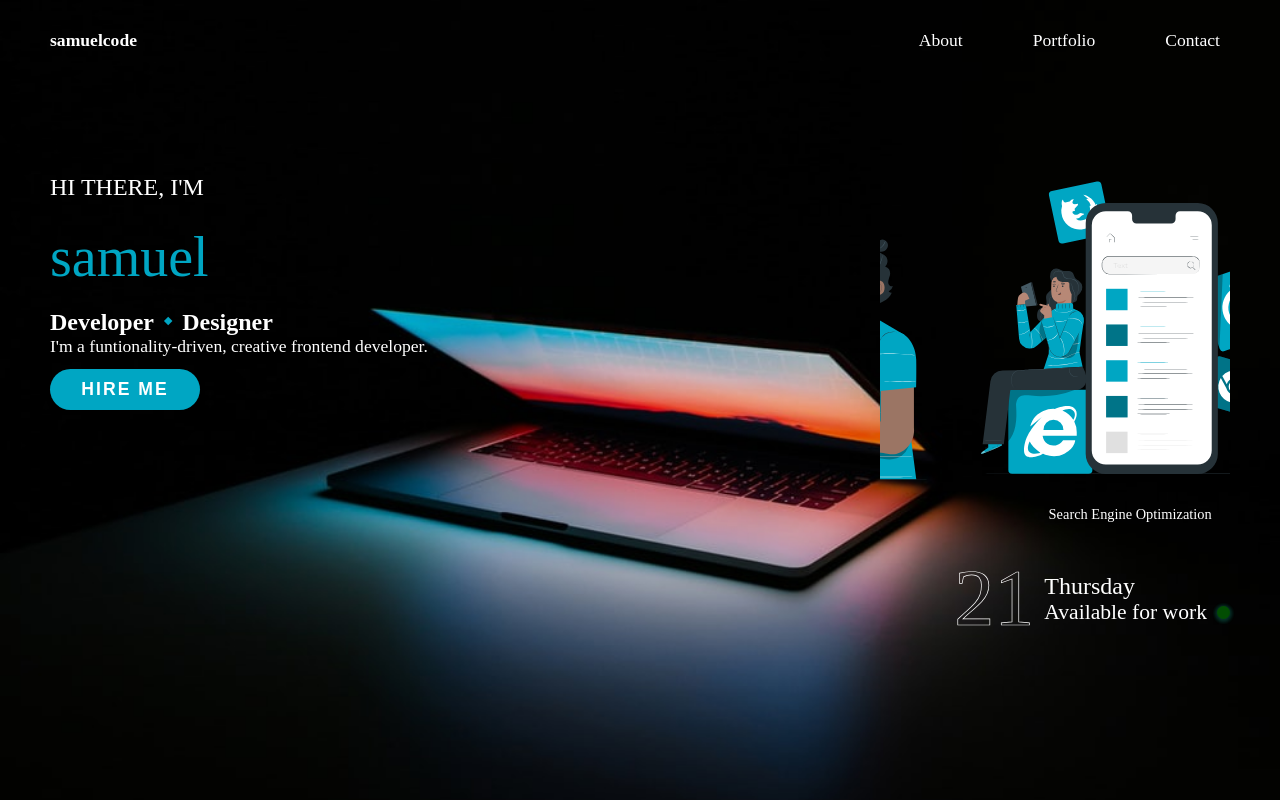
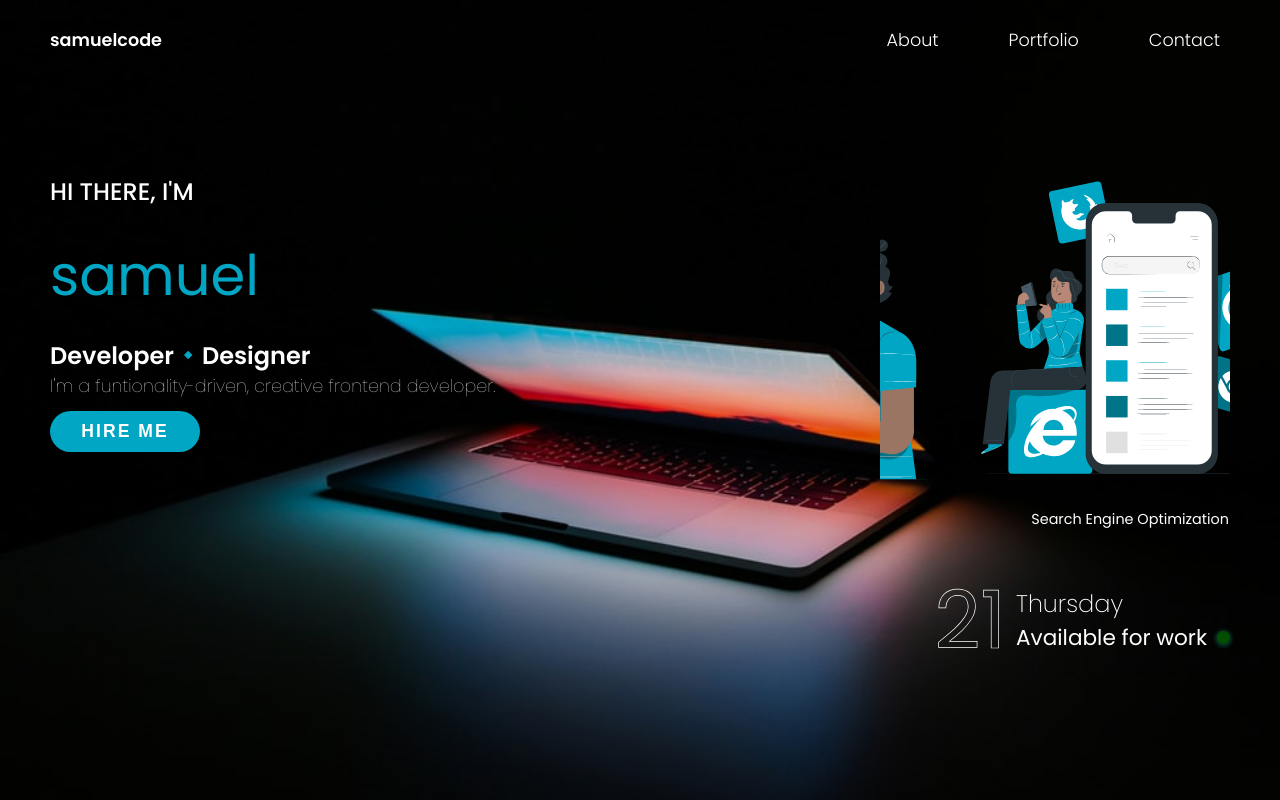
Before and after one commit to X4MU-L/First_Website, a React (Create React App) app: page / in a window 1280 px wide. Built offline with nearby package versions, Linux system fonts and the light colour scheme.

Commit message:
added global fonts

```diff
--- a/src/App.css
+++ b/src/App.css
@@ -1,3 +1,4 @@
+@import url("https://fonts.googleapis.com/css2?family=Barlow:wght@600&family=Fraunces:opsz,wght@9..144,700;9..144,900&family=Poppins:wght@100;200;300;400;500;600&display=swap");
 :root {
 	--primary-color: rgb(0, 166, 195);
 	--secondary-color: grey;
@@ -10,7 +11,7 @@ body {
 	-ms-background-size: cover;
 	-o-background-size: cover;
 	background-size: cover;
-
+	font-family: poppins;
 	font-size: 16px;
 	margin: 0;
 	padding: 0;
```
